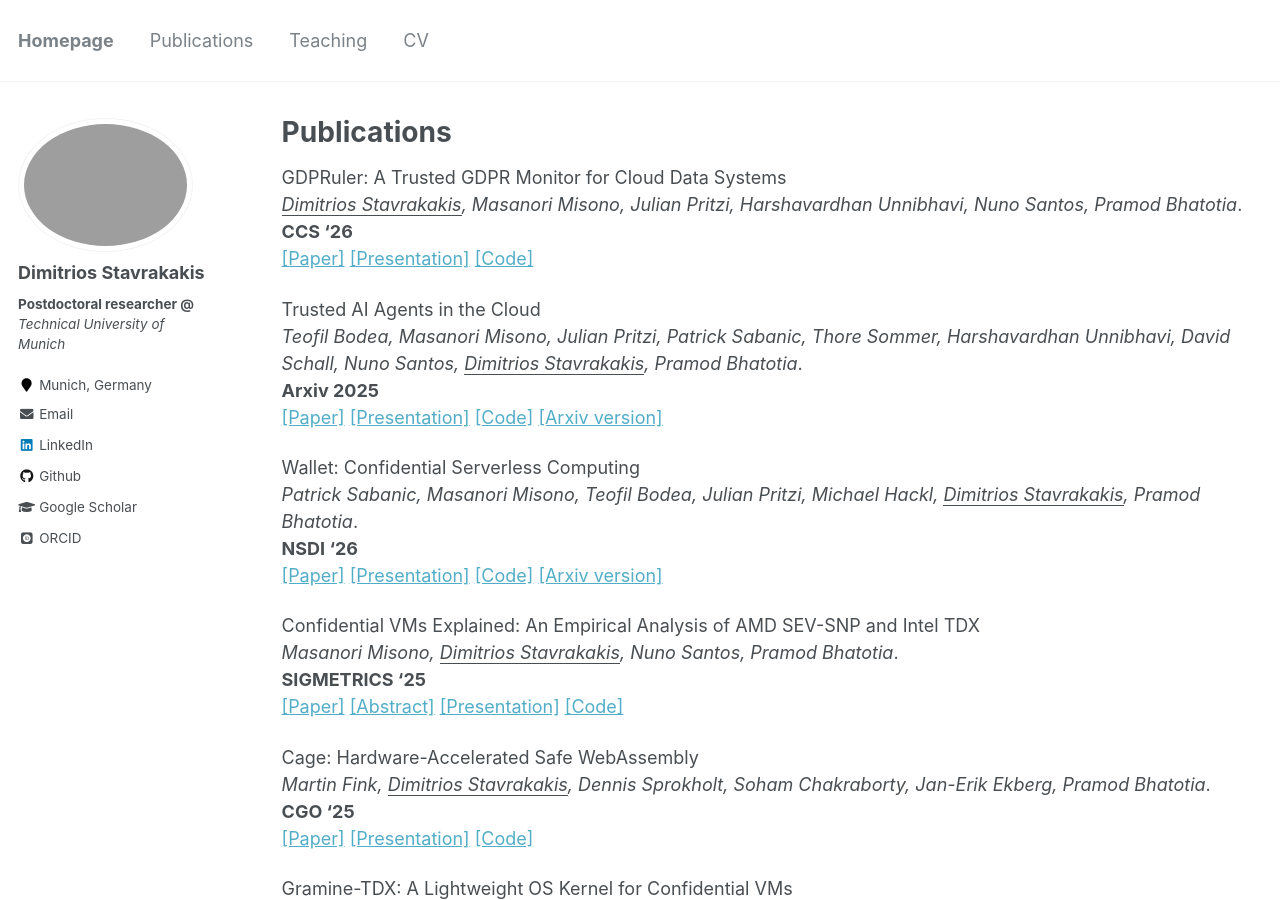
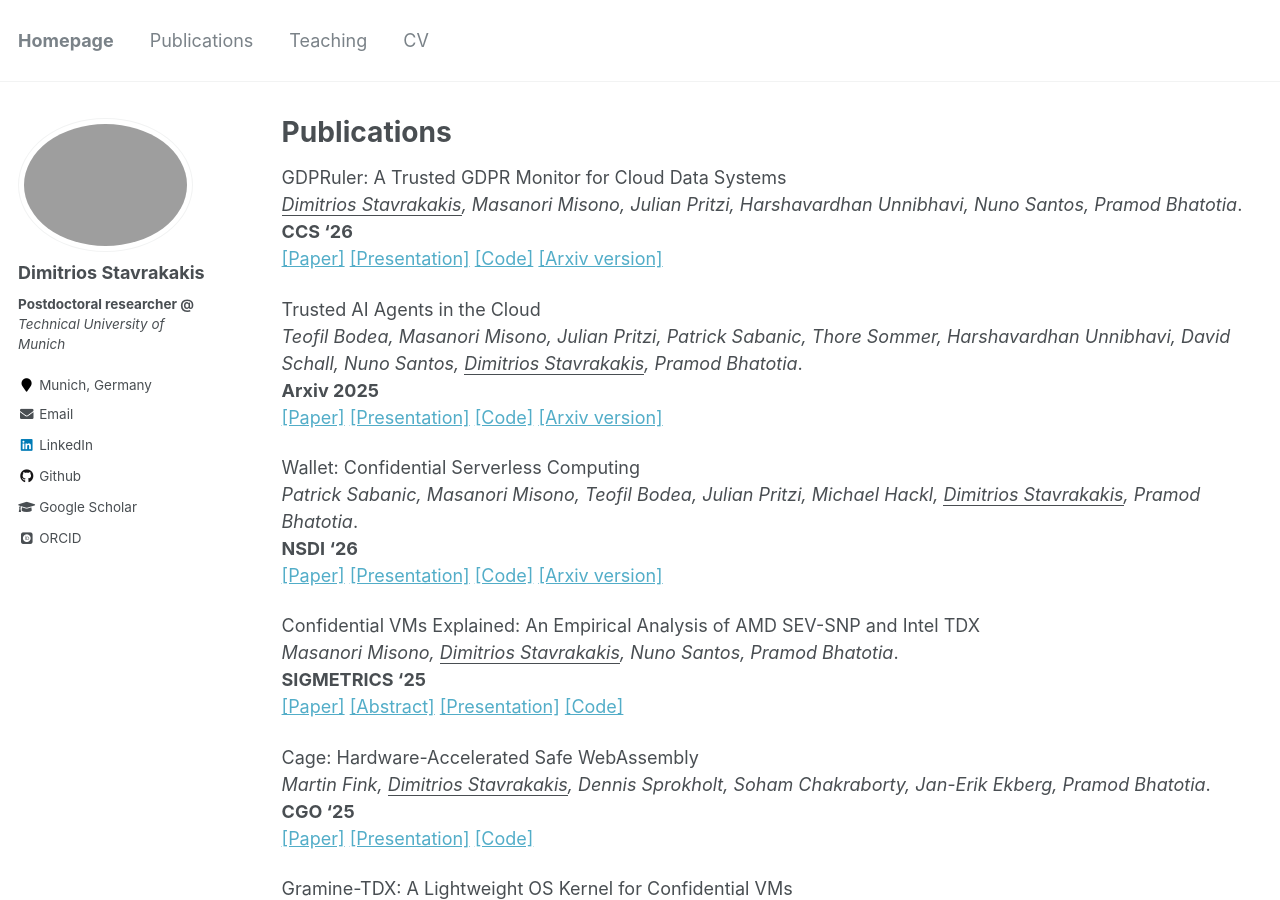
Before and after one commit to dimstav23/dimstav23.github.io, a Jekyll site: the page built from _pages/publications.md, in a window 1280 px wide and 900 px high. Built offline with Jekyll 4.4.1, drawn with Linux system fonts in a browser that asks for light colours; some web fonts are replaced.

Commit message:
update gdpruler arxiv link
Signed-off-by: Dimitris <dimstav23@gmail.com>

```diff
--- a/_pages/publications.md
+++ b/_pages/publications.md
@@ -18,7 +18,7 @@ author_profile: true
 GDPRuler: A Trusted GDPR Monitor for Cloud Data Systems \
 _<ins>Dimitrios Stavrakakis</ins>, Masanori Misono, Julian Pritzi, Harshavardhan Unnibhavi, Nuno Santos, Pramod Bhatotia_. \
 __CCS '26__ \
-[[Paper]](https://dimstav23.github.io/publications) [[Presentation]](https://dimstav23.github.io/publications) [[Code]](https://github.com/dimstav23/GDPRuler)
+[[Paper]](https://dimstav23.github.io/publications) [[Presentation]](https://dimstav23.github.io/publications) [[Code]](https://github.com/dimstav23/GDPRuler) [[Arxiv version]](https://arxiv.org/abs/2606.05423)
 
 Trusted AI Agents in the Cloud \
 _Teofil Bodea, Masanori Misono, Julian Pritzi, Patrick Sabanic, Thore Sommer, Harshavardhan Unnibhavi, David Schall, Nuno Santos, <ins>Dimitrios Stavrakakis</ins>, Pramod Bhatotia_. \
```
Also changed, not shown: _pages/cv.md (+1 -1 lines).
